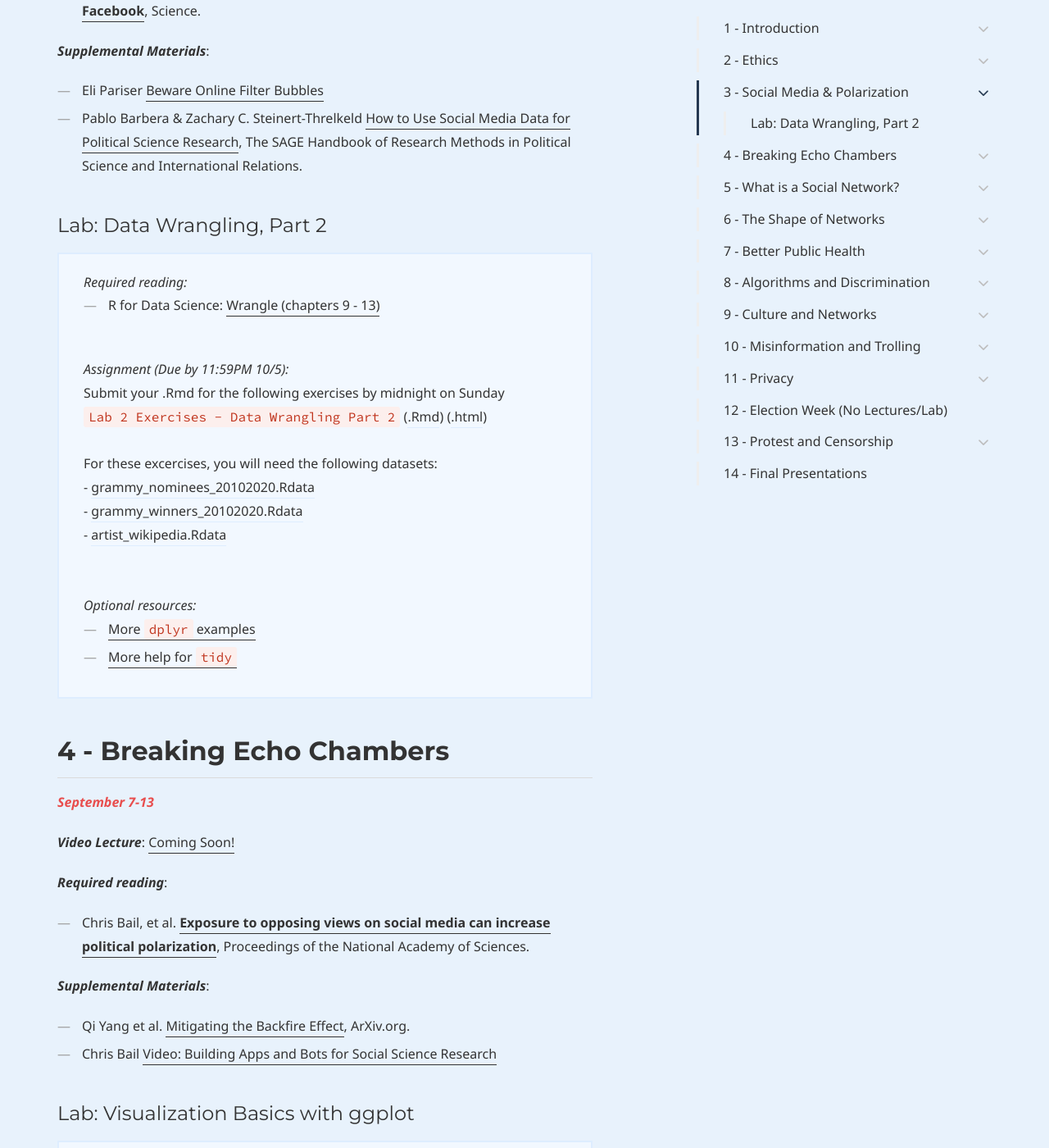
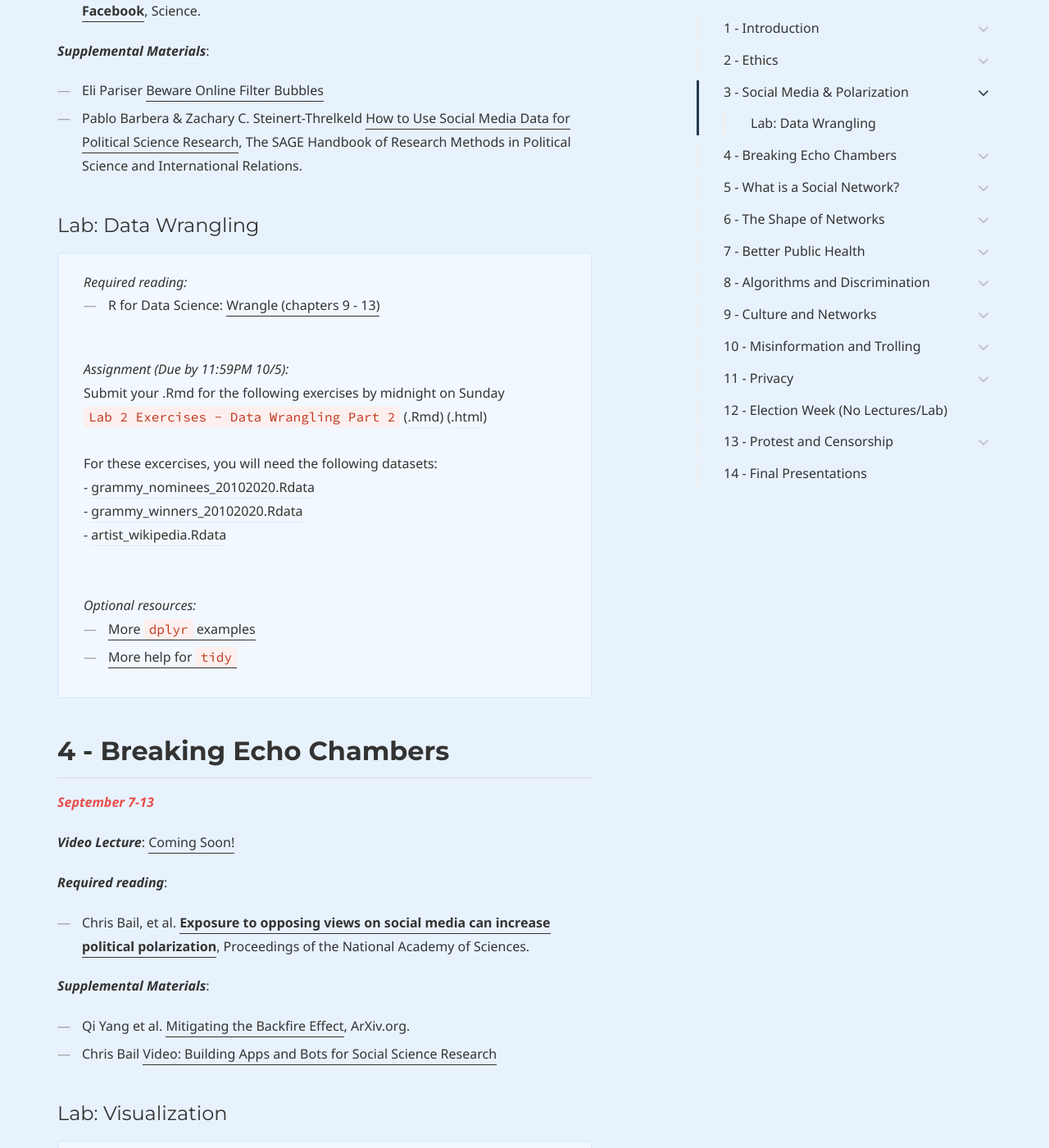
Before and after one commit to dssoc/dssoc.github.io, a Jekyll site: the page built from schedule.md, in a window 1280 px wide and 1400 px high, scrolled down 4181 px. Shown: the whole window at 82% size. Built offline with Jekyll 4.4.1, drawn with Linux system fonts in a browser that asks for light colours; some web fonts are replaced.

Commit message:
Update schedule.md

```diff
--- a/schedule.md
+++ b/schedule.md
@@ -120,7 +120,7 @@ allowfullscreen></iframe>
 - Eli Pariser [Beware Online Filter Bubbles](https://www.ted.com/talks/eli_pariser_beware_online_filter_bubbles?language=en)
 - Pablo Barbera & Zachary C. Steinert-Threlkeld [How to Use Social Media Data for Political Science Research](http://pablobarbera.com/static/social-media-data-generators.pdf),  The SAGE Handbook of Research Methods in Political Science and International Relations.
 
-#### Lab: Data Wrangling, Part 2
+#### Lab: Data Wrangling
 <div class="callout callout--info">
 <i>Required reading:</i>
 <ul>
@@ -153,7 +153,7 @@ For these excercises, you will need the following datasets:<br/>
 - Qi Yang et al. [Mitigating the Backfire Effect](https://arxiv.org/abs/2008.00049), ArXiv.org.
 - Chris Bail [Video: Building Apps and Bots for Social Science Research](https://www.youtube.com/watch?v=3wjYcIOpBgU)
 
-#### Lab: Visualization Basics with ggplot
+#### Lab: Visualization
 <div class="callout callout--info">
 <i>Required reading:</i> <br/>
 <ul>
```
